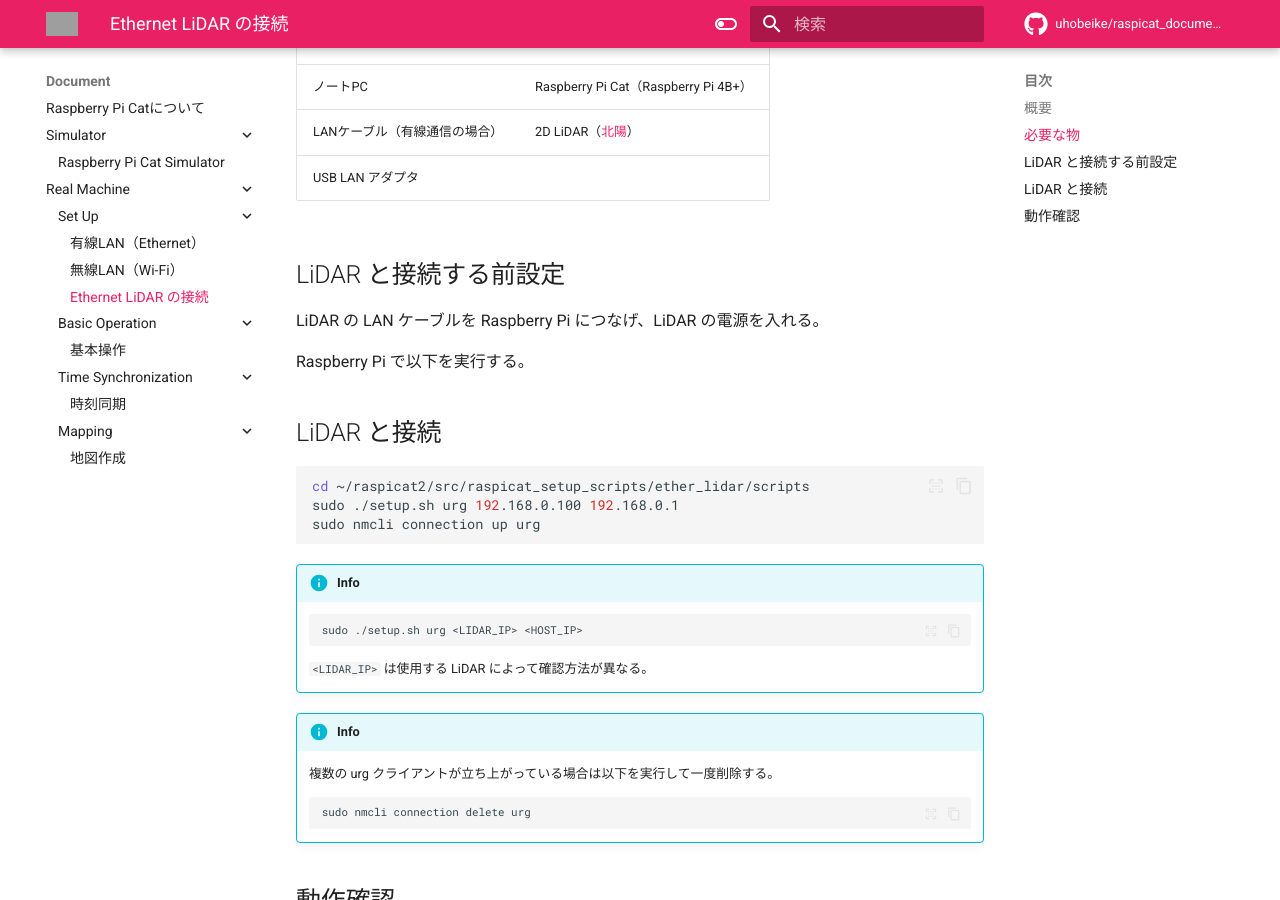
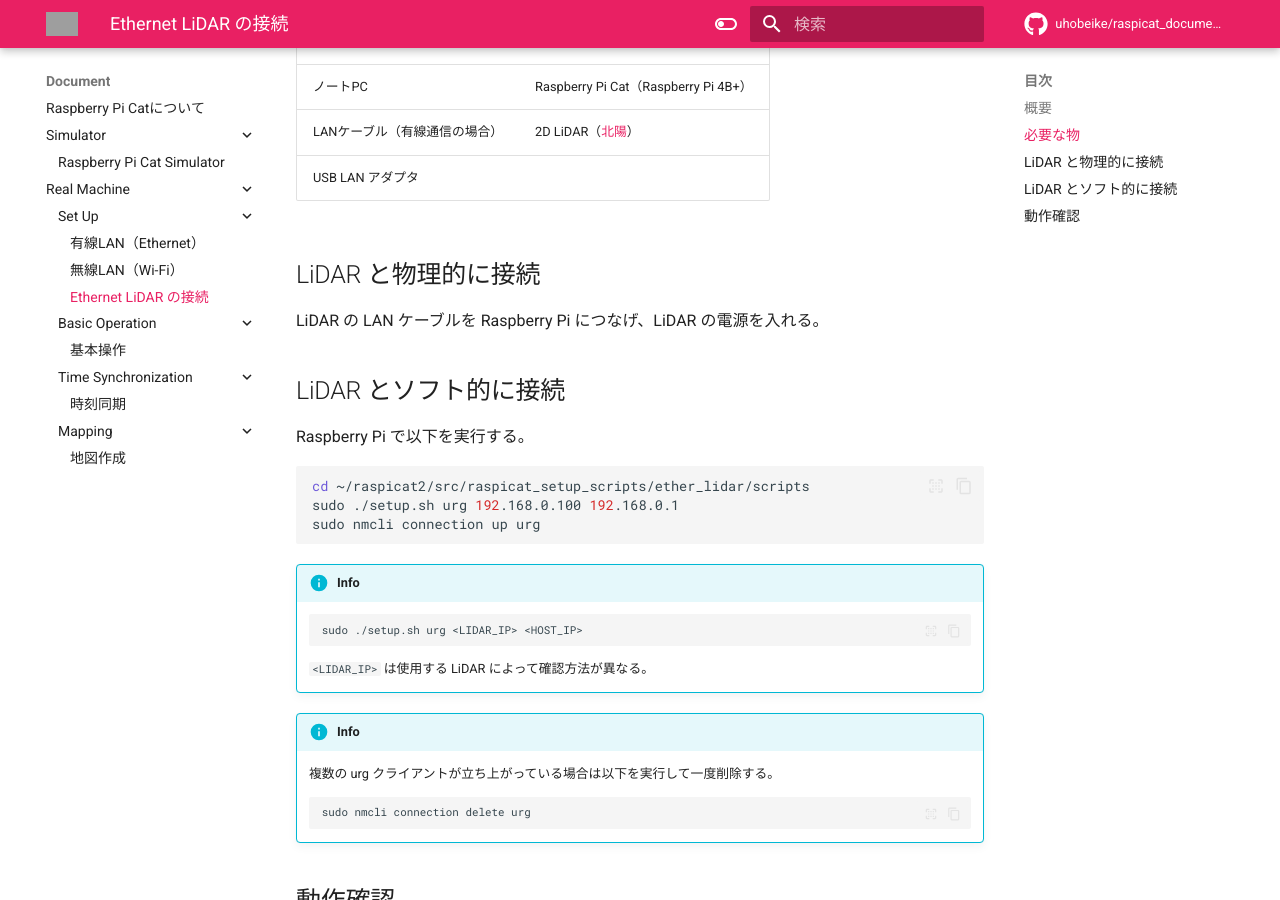
Before and after one commit to CIT-Autonomous-Robot-Lab/raspicat_documentation, an MkDocs documentation site: the page built from docs/document/real_machine/set_up/ethernet_lidar.md, in a window 1280 px wide and 900 px high, scrolled down 597 px. Built offline with MkDocs 1.6.1 and Material for MkDocs 9.7.7, drawn with Linux system fonts in a browser that asks for light colours; comment, search, counter and statistics services are not loaded; grey boxes are pictures that could not be loaded.

Commit message:
見出しの付け方がおかしかったので修正

````diff
--- a/docs/document/real_machine/set_up/ethernet_lidar.md
+++ b/docs/document/real_machine/set_up/ethernet_lidar.md
@@ -14,13 +14,13 @@
 | LANケーブル（有線通信の場合） | 2D LiDAR（[北陽](https://www.hokuyo-aut.co.jp/search/?cate01=1)） |
 | USB LAN アダプタ||
 
-## LiDAR と接続する前設定
+## LiDAR と物理的に接続
 
 LiDAR の LAN ケーブルを Raspberry Pi につなげ、LiDAR の電源を入れる。
 
+## LiDAR とソフト的に接続
 Raspberry Pi で以下を実行する。
 
-## LiDAR と接続
 ```sh
 cd ~/raspicat2/src/raspicat_setup_scripts/ether_lidar/scripts
 sudo ./setup.sh urg 192.168.0.100 192.168.0.1
````
